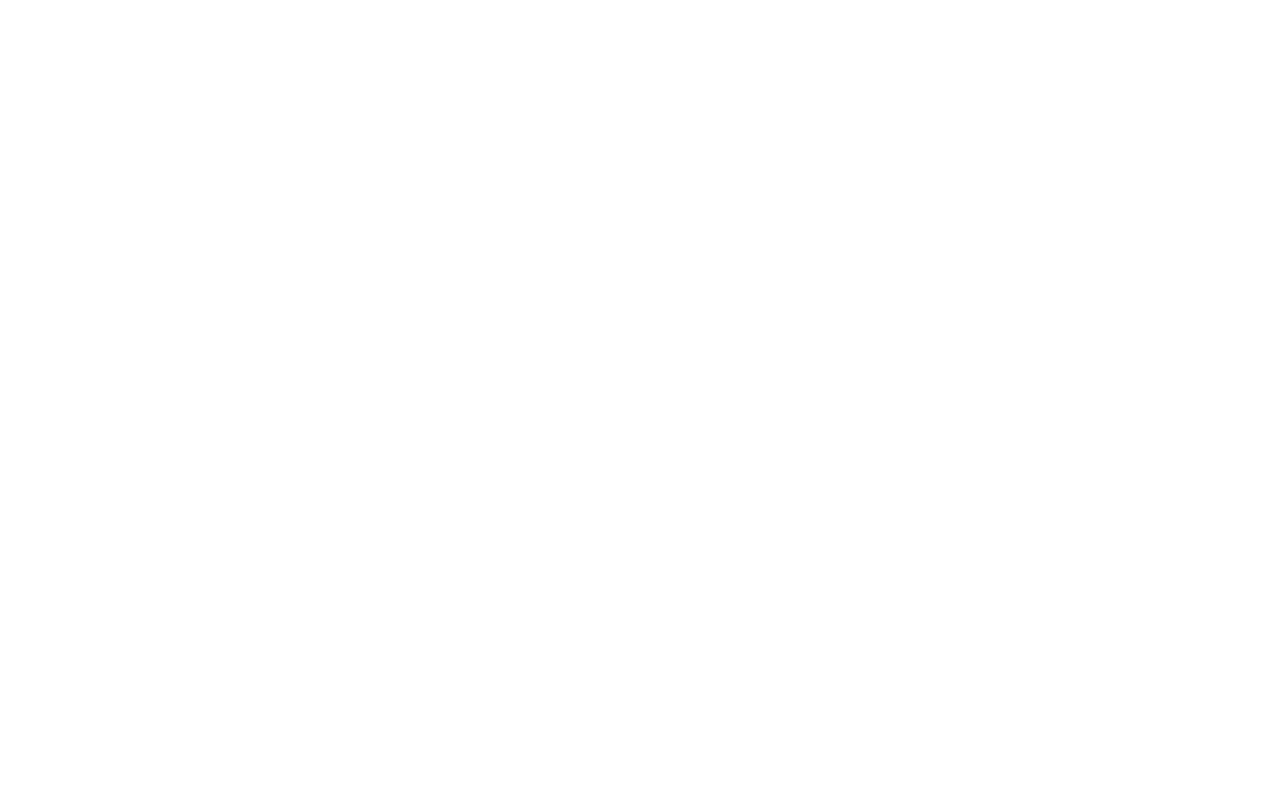
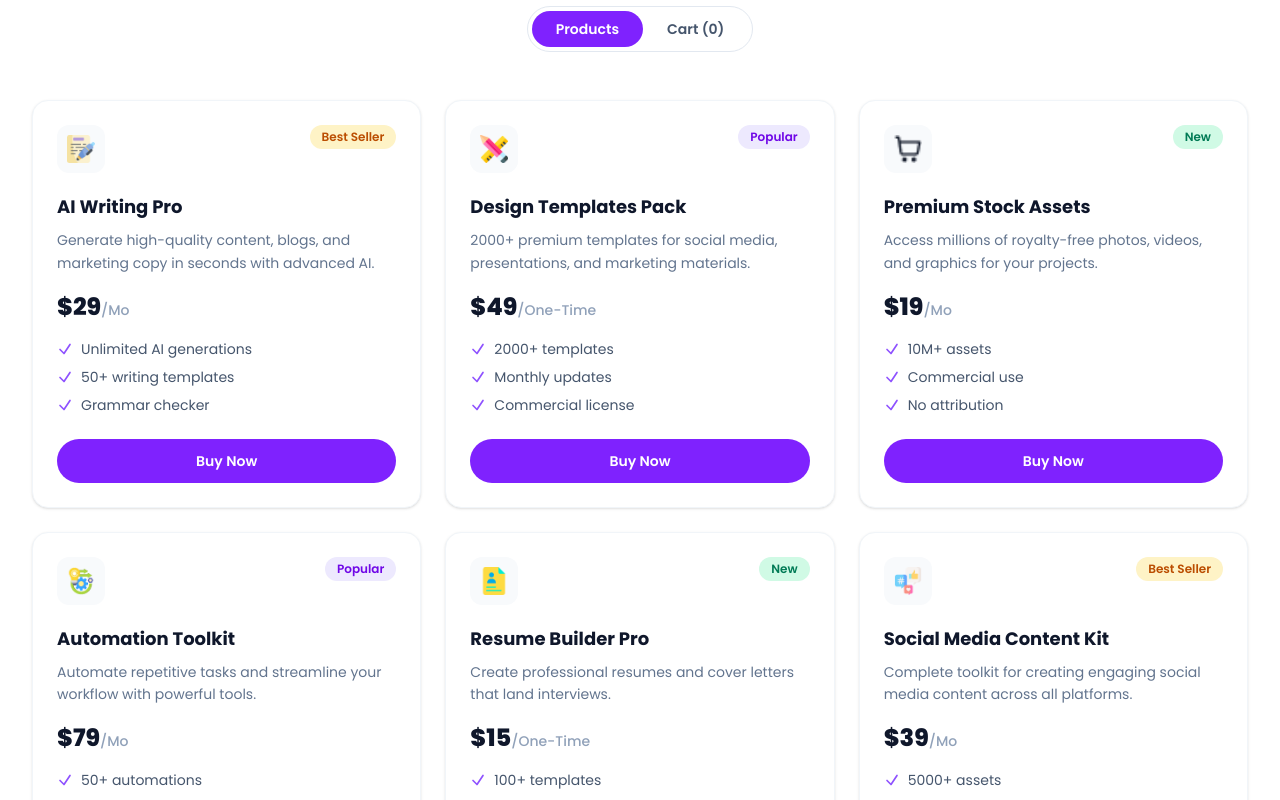
Before and after one commit to ibtee12/Task-6, a React (Vite) app: page / in a window 1280 px wide. Shown: the part 1360-2160 px from the top of the page. Before the commit the page ends 1126 px from the top, so only its background shows below. Built offline with nearby package versions, Linux system fonts and the light colour scheme.

Commit message:
feat: add product JSON data and product cards grid

```diff
--- a/src/App.jsx
+++ b/src/App.jsx
@@ -1,6 +1,7 @@
 import Navbar from './components/Navbar'
 import Banner from './components/Banner'
 import Stats from './components/Stats'
+import Products from './components/Products'
 
 function App() {
   return (
@@ -9,7 +10,8 @@
       <main>
         <Banner />
         <Stats />
-        {/* Upcoming steps: Products/Cart, Steps, Pricing, CTA, Footer */}
+        <Products />
+        {/* Upcoming steps: Cart functionality, Steps, Pricing, CTA, Footer */}
       </main>
     </div>
   )
--- /dev/null
+++ b/src/components/ProductCard.jsx
@@ -0,0 +1,89 @@
+import productIcons from '../data/icons'
+
+// Tailwind classes for each tag type (matches the design colours).
+const tagStyles = {
+  bestSeller: 'bg-amber-100 text-amber-700',
+  popular: 'bg-violet-100 text-violet-700',
+  new: 'bg-emerald-100 text-emerald-700',
+}
+
+const periodLabels = {
+  monthly: '/Mo',
+  yearly: '/Yr',
+  'one-time': '/One-Time',
+}
+
+function ProductCard({ product, onBuy }) {
+  const { name, description, price, period, tag, tagType, features, icon } =
+    product
+
+  return (
+    <div className="flex flex-col rounded-2xl border border-slate-100 bg-white p-6 shadow-sm transition-shadow hover:shadow-md">
+      {/* Icon + tag */}
+      <div className="flex items-start justify-between">
+        <div className="flex h-12 w-12 items-center justify-center rounded-xl bg-slate-50">
+          <img src={productIcons[icon]} alt="" className="h-7 w-7" />
+        </div>
+        {tag && (
+          <span
+            className={`rounded-full px-3 py-1 text-xs font-semibold ${
+              tagStyles[tagType] ?? 'bg-slate-100 text-slate-700'
+            }`}
+          >
+            {tag}
+          </span>
+        )}
+      </div>
+
+      {/* Name + description */}
+      <h3 className="mt-5 text-lg font-bold text-slate-900">{name}</h3>
+      <p className="mt-2 text-sm leading-relaxed text-slate-500">
+        {description}
+      </p>
+
+      {/* Price */}
+      <p className="mt-4 text-2xl font-extrabold text-slate-900">
+        ${price}
+        <span className="text-sm font-medium text-slate-400">
+          {periodLabels[period] ?? ''}
+        </span>
+      </p>
+
+      {/* Features */}
+      <ul className="mt-4 space-y-2">
+        {features.map((feature) => (
+          <li
+            key={feature}
+            className="flex items-center gap-2 text-sm text-slate-600"
+          >
+            <svg
+              className="h-4 w-4 flex-shrink-0 text-violet-500"
+              fill="none"
+              viewBox="0 0 24 24"
+              strokeWidth={2.5}
+              stroke="currentColor"
+            >
+              <path
+                strokeLinecap="round"
+                strokeLinejoin="round"
+                d="m4.5 12.75 6 6 9-13.5"
+              />
+            </svg>
+            {feature}
+          </li>
+        ))}
+      </ul>
+
+      {/* Buy button */}
+      <button
+        type="button"
+        onClick={() => onBuy?.(product)}
+        className="mt-6 w-full rounded-full bg-violet-600 py-3 text-sm font-semibold text-white transition-colors hover:bg-violet-700"
+      >
+        Buy Now
+      </button>
+    </div>
+  )
+}
+
+export default ProductCard
--- /dev/null
+++ b/src/components/Products.jsx
@@ -0,0 +1,46 @@
+import productsData from '../data/products.json'
+import ProductCard from './ProductCard'
+
+function Products({ onBuy }) {
+  return (
+    <section id="products" className="mx-auto max-w-7xl px-4 py-16 sm:px-6 lg:px-8 lg:py-24">
+      {/* Heading */}
+      <div className="mx-auto max-w-2xl text-center">
+        <h2 className="text-3xl font-extrabold tracking-tight text-slate-900 sm:text-4xl">
+          Premium Digital Tools
+        </h2>
+        <p className="mt-4 text-lg text-slate-600">
+          Choose from our curated collection of premium digital products designed
+          to boost your productivity and creativity.
+        </p>
+      </div>
+
+      {/* Products / Cart toggle (interactivity added in Step 4) */}
+      <div className="mt-8 flex justify-center">
+        <div className="inline-flex rounded-full border border-slate-200 bg-white p-1">
+          <button
+            type="button"
+            className="rounded-full bg-violet-600 px-6 py-2 text-sm font-semibold text-white"
+          >
+            Products
+          </button>
+          <button
+            type="button"
+            className="rounded-full px-6 py-2 text-sm font-semibold text-slate-600"
+          >
+            Cart (0)
+          </button>
+        </div>
+      </div>
+
+      {/* 3-column product grid */}
+      <div className="mt-12 grid grid-cols-1 gap-6 sm:grid-cols-2 lg:grid-cols-3">
+        {productsData.map((product) => (
+          <ProductCard key={product.id} product={product} onBuy={onBuy} />
+        ))}
+      </div>
+    </section>
+  )
+}
+
+export default Products
--- /dev/null
+++ b/src/data/icons.js
@@ -0,0 +1,18 @@
+import writing from '../assets/products/writing_2327400 1.png'
+import design from '../assets/products/design-tool.png'
+import stock from '../assets/products/shopping-cart.png'
+import automation from '../assets/products/operation.png'
+import resume from '../assets/products/portfolio.png'
+import social from '../assets/products/social-media.png'
+
+// Maps a product's `icon` key (from products.json) to its imported image.
+const productIcons = {
+  writing,
+  design,
+  stock,
+  automation,
+  resume,
+  social,
+}
+
+export default productIcons
--- /dev/null
+++ b/src/data/products.json
@@ -0,0 +1,68 @@
+[
+  {
+    "id": 1,
+    "name": "AI Writing Pro",
+    "description": "Generate high-quality content, blogs, and marketing copy in seconds with advanced AI.",
+    "price": 29,
+    "period": "monthly",
+    "tag": "Best Seller",
+    "tagType": "bestSeller",
+    "features": ["Unlimited AI generations", "50+ writing templates", "Grammar checker"],
+    "icon": "writing"
+  },
+  {
+    "id": 2,
+    "name": "Design Templates Pack",
+    "description": "2000+ premium templates for social media, presentations, and marketing materials.",
+    "price": 49,
+    "period": "one-time",
+    "tag": "Popular",
+    "tagType": "popular",
+    "features": ["2000+ templates", "Monthly updates", "Commercial license"],
+    "icon": "design"
+  },
+  {
+    "id": 3,
+    "name": "Premium Stock Assets",
+    "description": "Access millions of royalty-free photos, videos, and graphics for your projects.",
+    "price": 19,
+    "period": "monthly",
+    "tag": "New",
+    "tagType": "new",
+    "features": ["10M+ assets", "Commercial use", "No attribution"],
+    "icon": "stock"
+  },
+  {
+    "id": 4,
+    "name": "Automation Toolkit",
+    "description": "Automate repetitive tasks and streamline your workflow with powerful tools.",
+    "price": 79,
+    "period": "monthly",
+    "tag": "Popular",
+    "tagType": "popular",
+    "features": ["50+ automations", "API access", "Custom workflows"],
+    "icon": "automation"
+  },
+  {
+    "id": 5,
+    "name": "Resume Builder Pro",
+    "description": "Create professional resumes and cover letters that land interviews.",
+    "price": 15,
+    "period": "one-time",
+    "tag": "New",
+    "tagType": "new",
+    "features": ["100+ templates", "ATS optimization", "Export to PDF"],
+    "icon": "resume"
+  },
+  {
+    "id": 6,
+    "name": "Social Media Content Kit",
+    "description": "Complete toolkit for creating engaging social media content across all platforms.",
+    "price": 39,
+    "period": "monthly",
+    "tag": "Best Seller",
+    "tagType": "bestSeller",
+    "features": ["5000+ assets", "Scheduler included", "Analytics dashboard"],
+    "icon": "social"
+  }
+]
```
